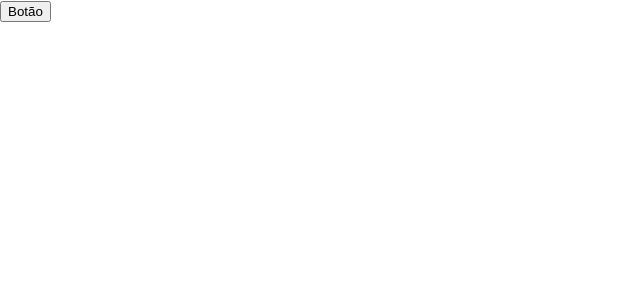
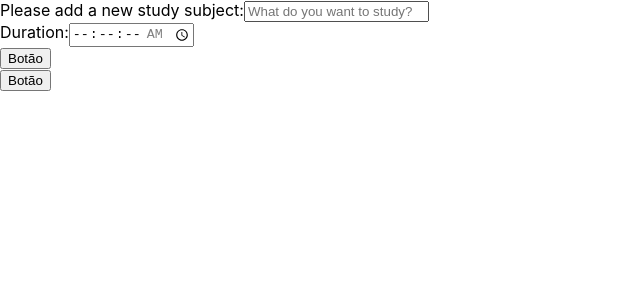
Before and after one commit to gsbcamargo/todo-react, a React (Create React App) app: page / in a window 1280 px wide. Shown: the top 300 px of the page, without its empty margins (0-640 px from the left). Built offline with nearby package versions, Linux system fonts and the light colour scheme; the HTML template or start-up script is replaced by a standard one.

Commit message:
creates form component

```diff
--- a/src/App.tsx
+++ b/src/App.tsx
@@ -1,9 +1,11 @@
 import React from 'react';
-import Button from './components/button';
+import Button from './components/Button';
+import Form from './components/Form';
 
 function App() {
   return (
     <div className="App">
+      <Form></Form>
       <Button/>
     </div>
   );
--- /dev/null
+++ b/src/components/Form/index.tsx
@@ -0,0 +1,42 @@
+import React from "react";
+import Button from "../Button";
+
+class Form extends React.Component {
+    render() {
+        return (
+            <form>
+                <div>
+                    <label htmlFor="task">
+                        Please add a new study subject:
+                    </label>
+                    <input
+                       type="text"
+                       name="task"
+                       id="task"
+                       placeholder="What do you want to study?"
+                       required
+                     />
+
+                </div>
+
+                <div>
+                    <label htmlFor="duration">
+                         Duration:
+                    </label>
+                    <input
+                        type="time"
+                        step="1"
+                        name="duration"
+                        id="duration"
+                        min="00:00:00"
+                        max="01:30:00"
+                        required
+                    />
+                </div>
+                <Button />
+            </form>
+        )
+    }
+}
+
+export default Form;
```
Also changed, not shown: src/components/List/index.tsx (added, +11 -0 lines).
